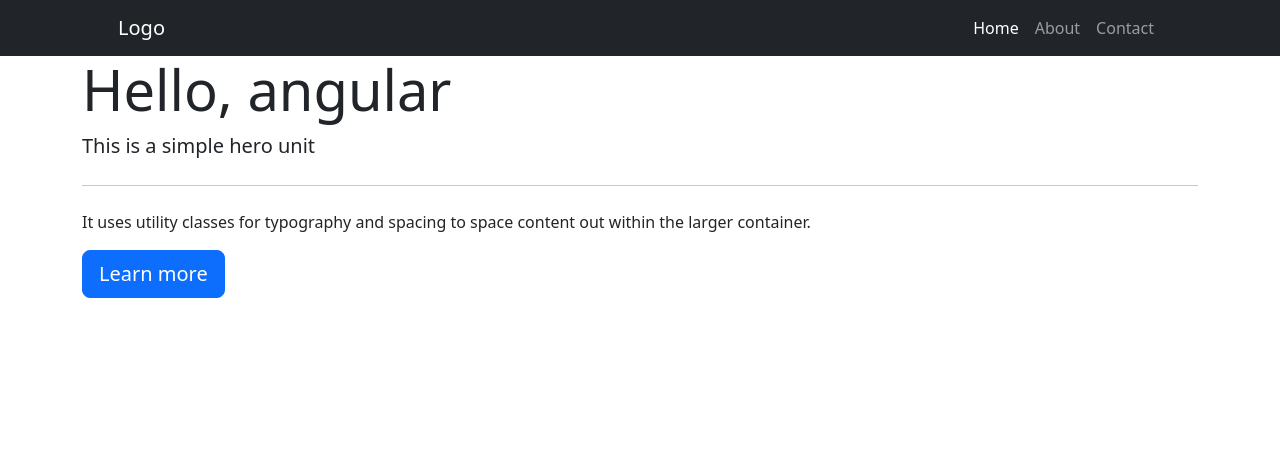
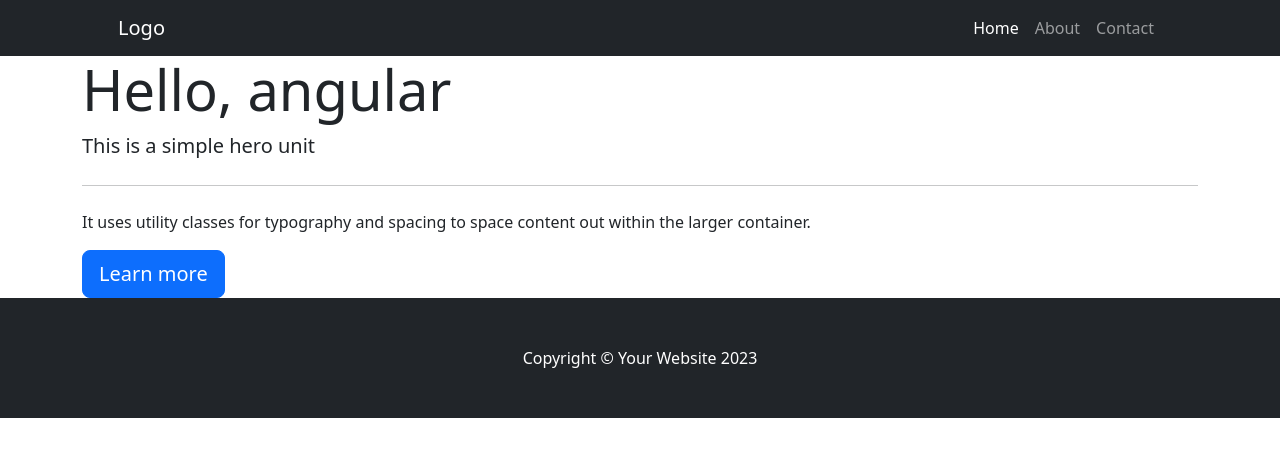
Before and after one commit to AkshayS05/shopnest, an Angular app: page / in a window 1280 px wide. Shown: the top 456 px of the page. Built offline with nearby package versions, Linux system fonts and the light colour scheme.

Commit message:
add the footer component

```diff
--- a/src/app/app.component.html
+++ b/src/app/app.component.html
@@ -1,2 +1,3 @@
 <app-navbar></app-navbar>
 <app-banner></app-banner>
+<app-footer></app-footer>
--- a/src/app/app.module.ts
+++ b/src/app/app.module.ts
@@ -4,12 +4,14 @@
 import { AppComponent } from './app.component';
 import { BannerComponent } from './components/banner/banner.component';
 import { NavbarComponent } from './components/banner/shared/navbar/navbar.component';
+import { FooterComponent } from './components/banner/shared/footer/footer.component';
 
 @NgModule({
   declarations: [
     AppComponent,
     BannerComponent,
     NavbarComponent,
+    FooterComponent,
 
   ],
   imports: [
--- /dev/null
+++ b/src/app/components/banner/shared/footer/footer.component.html
@@ -0,0 +1,5 @@
+<footer class="py-5 bg-dark">
+  <div class="container">
+    <p class="m-0 text-center text-white">Copyright &copy; Your Website 2023</p>
+  </div>
+</footer>
```
Also changed, not shown: src/app/components/banner/shared/footer/footer.component.ts (added, +10 -0 lines), src/app/components/banner/shared/footer/footer.component.css (added), 1 other file (tests, documents, lock files or other folders).
